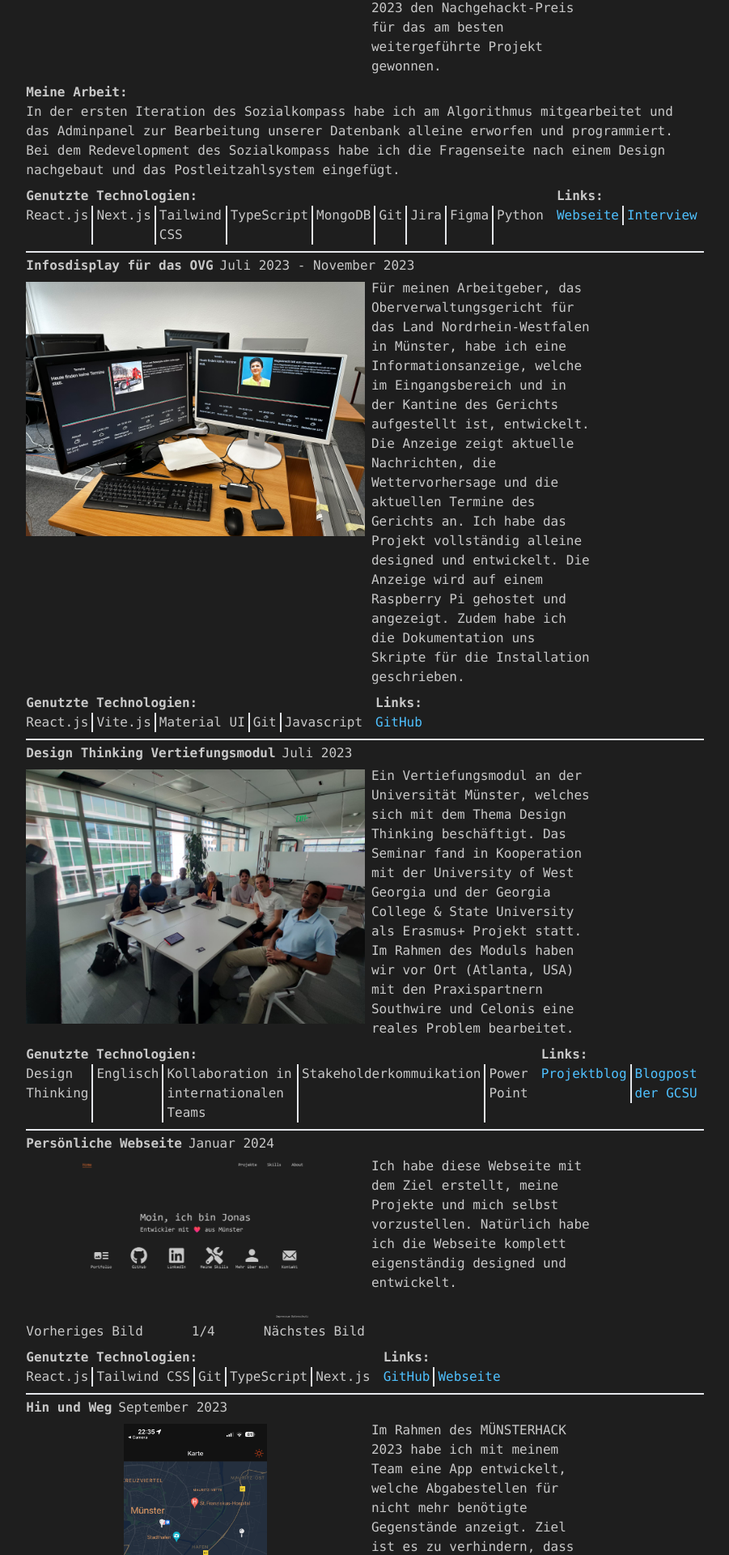
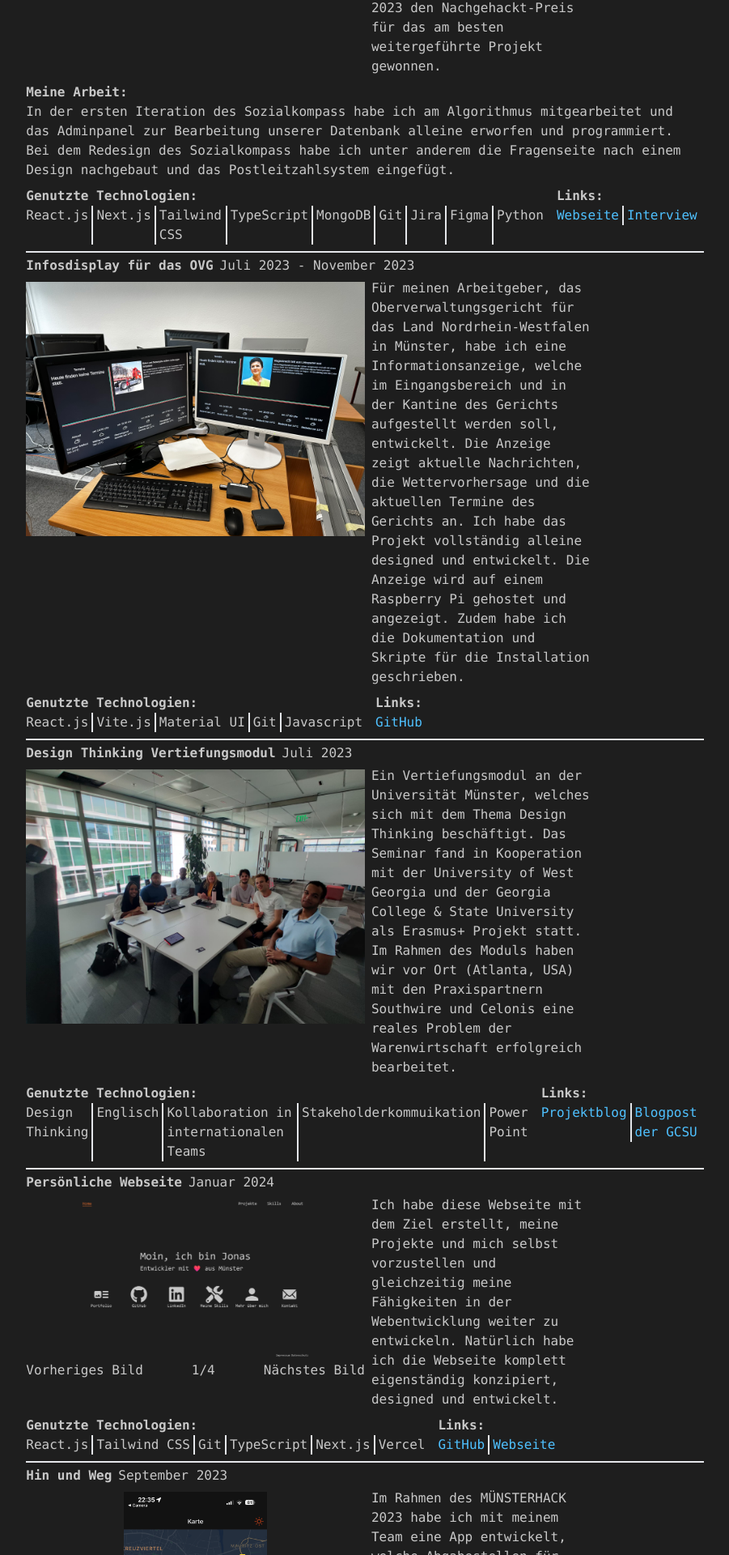
Before and after one commit to JonasRettig/jrettig.dev, a Next.js app: page /projects in a window 1280 px wide. Shown: the part 556-2476 px from the top of the page at 81% size, without its empty margins (189-1090 px from the left). Built offline with nearby package versions, Linux system fonts and the light colour scheme.

Commit message:
some content updates

```diff
--- a/src/app/about/page.tsx
+++ b/src/app/about/page.tsx
@@ -9,13 +9,14 @@ export default function About() {
             <div className="w-4/6 flex flex-col justify-self-center mx-auto max-sm:w-11/12 min-h-[88%]">
                 <div className="flex flex-row">
                     <div className="flex flex-col w-4/6">
-                        <b className="text-lg"> Quick facts about me </b>
+                        <b className="text-lg"> Ein (paar) Fakten über mich </b>
                         <div> - 23 Jahre alt </div>
                         <div> - Münsteraner durch und durch </div>
-                        <div> - Lieblingssong (momentan): <a href="https://open.spotify.com/track/4Jh5SlPiCAKP2d88TmKisF?si=f0cbeb1f45914f73"  target="_blank"> Herald of Darkness </a></div>
+                        <div> - Lieblingssong (momentan): <a href="https://open.spotify.com/track/2JIVeQQvIdyQvrz9Mhi6qL?autoplay=true"  target="_blank"> Does Your Mother Know von ABBA </a></div>
                         <div> - Lieblingsspiel: <a href="https://store.steampowered.com/app/501300/What_Remains_of_Edith_Finch/" target="_blank"> What Remains of Edith Finch </a></div>
                         <div> - Lieblingsfilm: <a href="https://letterboxd.com/film/paddington-2/" target="_blank"> Paddington 2 </a></div>
                         <div> - Lieblingsreise: entweder die Schweiz oder New York</div>
+                        <div> - sonstige Hobbies: Photographieren, Backen, Brettspiele </div>
                     </div>
                     <div className="relative w-2/6 ml-10">
                         <img src="/me_good.jpeg" alt="Ein Bild von Jonas Rettig. Er trägt ein Hemd und lächelt in die Kamera." className="absolute"/>
@@ -25,7 +26,7 @@ export default function About() {
                         <b className="text-lg"> Bildungsweg </b>
                         <div>
                             <div> - Bachelor in Wirtschaftsinformatik an der Universität Münster </div>
-                            <div className="ml-6"> 2019 bis 2024, noch kein Abschluss </div>
+                            <div className="ml-6"> 2019 bis April 2024, noch kein Abschluss </div>
                         </div>
                         <div>
                             <div> - Abitur am Gymnasium Paulinum </div>
--- a/src/app/skills/page.tsx
+++ b/src/app/skills/page.tsx
@@ -15,20 +15,20 @@ export default function Skills() {
             <div className="w-4/6 flex flex-col justify-self-center mx-auto max-sm:w-11/12 min-h-[88%]">
                 <Skill
                     icon={<IoLogoJavascript />}
-                    skill={"Java-/TypeScript"}
-                    info={"In den letzten Jahren habe ich mich hauptsächlich mit Webentwicklung beschäftigt. Neben viel Arbeit in der Anwendungsentwicklung habe ich auch Erfahrung im Umsetzen von Designs in die Realität. Gearbeitet habe ich mit React.js, Next.js, Tailwind CSS und Material UI."}
+                    skill={"Webentwicklung"}
+                    info={"In den letzten Jahren habe ich mich hauptsächlich mit Webentwicklung beschäftigt. Neben viel Arbeit in der Anwendungsentwicklung habe ich auch Erfahrung im Umsetzen von Designs in die Realität. Gearbeitet habe ich mit Java-/Typescript, React.js, Next.js, Tailwind CSS und Material UI."}
                     level={9}
                 />
                 <Skill
                     icon={<FaFileCode />}
                     skill={"Sonstige Entwicklung"}
-                    info={"Auch in anderen Programmiersprachen habe ich bereits Erfahrungen sammeln können. Meine Erfahrungen liegen hier haupsächlich in Python und Java, aber auch mit R, C# und SQL habe ich schon gearbeitet."}
+                    info={"Auch in anderen Programmiersprachen habe ich bereits Erfahrungen sammeln können. Diese liegen haupsächlich in Python und Java, aber auch mit R, C# und SQL habe ich schon viel gearbeitet."}
                     level={7}
                 />
                 <Skill
                     icon={<FaFlagUsa />}
                     skill={"Englisch"}
-                    info={"Ich habe schon immer ein Interesse an Englisch gehabt und deswegen die Sprache auch als Leistungskurs im Abitur gehabt. Ich durfte Englisch bei einem Auslandsaufenthalt in den USA anwenden und konsumiere auch die meisten Medien auf Englisch."}
+                    info={"Ich habe schon immer ein Interesse an Englisch gehabt und deswegen die Sprache auch als Leistungskurs im Abitur gehabt. Ich durfte Englisch bei einem Auslandsaufenthalt in den USA anwenden und konsumiere auch die meisten Medien in meiner Freizeit auf Englisch."}
                     level={10}
                 />
                 <Skill
--- a/src/data/projects.json
+++ b/src/data/projects.json
@@ -25,7 +25,7 @@
                         "Das Projekt startete im Jahr 2022 im Rahmen eines Projektseminars an der Universität Münster und wird seit April 2023 ehrenamtlich weitergeführt. ",
                         "Wir haben beim MÜNSTERHACK 2022 den zweiten Platz und Mentorenpreis gewonnen. Des Weiteren wurden wir in das Solution-Enabler-Programm des Hackathons aufgenommen und haben beim MÜNSTERHACK 2023 den Nachgehackt-Preis für das am besten weitergeführte Projekt gewonnen. "
                         ],
-        "myWork": ["In der ersten Iteration des Sozialkompass habe ich am Algorithmus mitgearbeitet und das Adminpanel zur Bearbeitung unserer Datenbank alleine erworfen und programmiert. Bei dem Redevelopment des Sozialkompass habe ich die Fragenseite nach einem Design nachgebaut und das Postleitzahlsystem eingefügt."],
+        "myWork": ["In der ersten Iteration des Sozialkompass habe ich am Algorithmus mitgearbeitet und das Adminpanel zur Bearbeitung unserer Datenbank alleine erworfen und programmiert. Bei dem Redesign des Sozialkompass habe ich unter anderem die Fragenseite nach einem Design nachgebaut und das Postleitzahlsystem eingefügt."],
         "technologies": ["React.js", "Next.js", "Tailwind CSS", "TypeScript", "MongoDB", "Git", "Jira", "Figma", "Python"],
         "links": [
             {
@@ -44,11 +44,11 @@
         "timeframe": "Juli 2023 - November 2023",
         "image": [{
             "path":"OVGDisplay.JPEG",
-            "alt": "Die Anzeige in der Haupthalle des Oberverwaltungsgerichts."
+            "alt": "Die Anzeige in der in meinem Büro im Oberverwaltungsgericht."
             }],
-        "description": ["Für meinen Arbeitgeber, das Oberverwaltungsgericht für das Land Nordrhein-Westfalen in Münster, habe ich eine Informationsanzeige, welche im Eingangsbereich und in der Kantine des Gerichts aufgestellt ist, entwickelt. ",
+        "description": ["Für meinen Arbeitgeber, das Oberverwaltungsgericht für das Land Nordrhein-Westfalen in Münster, habe ich eine Informationsanzeige, welche im Eingangsbereich und in der Kantine des Gerichts aufgestellt werden soll, entwickelt. ",
                         "Die Anzeige zeigt aktuelle Nachrichten, die Wettervorhersage und die aktuellen Termine des Gerichts an. ",
-                        "Ich habe das Projekt vollständig alleine designed und entwickelt. Die Anzeige wird auf einem Raspberry Pi gehostet und angezeigt. Zudem habe ich die Dokumentation uns Skripte für die Installation geschrieben. "
+                        "Ich habe das Projekt vollständig alleine designed und entwickelt. Die Anzeige wird auf einem Raspberry Pi gehostet und angezeigt. Zudem habe ich die Dokumentation und Skripte für die Installation geschrieben. "
                         ],
         "technologies": ["React.js", "Vite.js", "Material UI", "Git", "Javascript"],
         "links": [
@@ -68,7 +68,7 @@
             }],
         "description": ["Ein Vertiefungsmodul an der Universität Münster, welches sich mit dem Thema Design Thinking beschäftigt. ",
                         "Das Seminar fand in Kooperation mit der University of West Georgia und der Georgia College & State University als Erasmus+ Projekt statt. ",
-                        "Im Rahmen des Moduls haben wir vor Ort (Atlanta, USA) mit den Praxispartnern Southwire und Celonis eine reales Problem bearbeitet. "
+                        "Im Rahmen des Moduls haben wir vor Ort (Atlanta, USA) mit den Praxispartnern Southwire und Celonis eine reales Problem der Warenwirtschaft erfolgreich bearbeitet. "
                     ],
         "technologies": ["Design Thinking", "Englisch", "Kollaboration in internationalen Teams", "Stakeholderkommuikation", "Power Point"],
         "links": [
@@ -104,8 +104,8 @@
                 "alt": "Die About Seite meiner Webseite."
             }
         ],
-        "description": ["Ich habe diese Webseite mit dem Ziel erstellt, meine Projekte und mich selbst vorzustellen. ", "Natürlich habe ich die Webseite komplett eigenständig designed und entwickelt. "],
-        "technologies": ["React.js", "Tailwind CSS", "Git", "TypeScript", "Next.js"],
+        "description": ["Ich habe diese Webseite mit dem Ziel erstellt, meine Projekte und mich selbst vorzustellen und gleichzeitig meine Fähigkeiten in der Webentwicklung weiter zu entwickeln. ", "Natürlich habe ich die Webseite komplett eigenständig konzipiert, designed und entwickelt. "],
+        "technologies": ["React.js", "Tailwind CSS", "Git", "TypeScript", "Next.js", "Vercel"],
         "links": [
             {
                 "name": "GitHub",
@@ -136,7 +136,7 @@
             }
         ],
         "description": ["Im Rahmen des MÜNSTERHACK 2023 habe ich mit meinem Team eine App entwickelt, welche Abgabestellen für nicht mehr benötigte Gegenstände anzeigt. ",
-                        "Ziel ist es zu verhindern, dass diese Gegenstände weggeworfen werden."
+                        "Ziel ist es zu verhindern, dass diese Gegenstände weggeworfen werden oder ungenutzt in der Ecke stehen. "
                     ],
         "myWork": ["Ich habe die Kartenansicht für diese App entwickelt. Die Karte zeigt die Abgabestellen an und wird je nach Zoom Level dynamisch mit mit Daten bereichert."],
         "technologies": ["React Native"]
```
